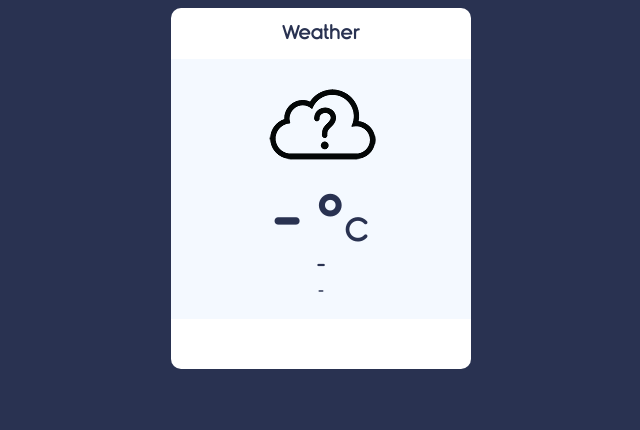
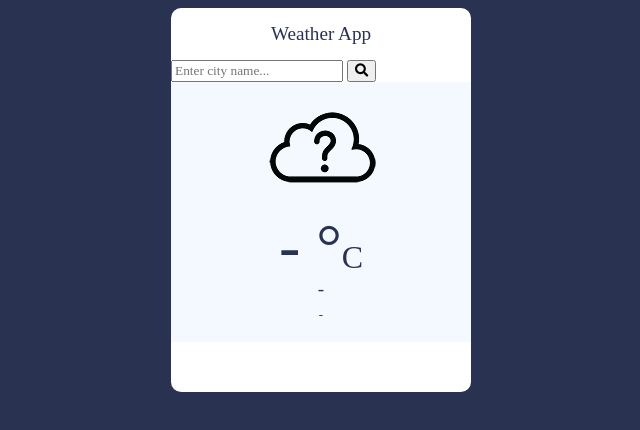
Before and after one commit to Wajahat9/Weather, a plain HTML site: page index.html in a window 1280 px wide. Shown: the whole page, without its empty margins (319-959 px from the left). Drawn offline with Linux system fonts and the light colour scheme.

Commit message:
Update index.html

```diff
--- a/index.html
+++ b/index.html
@@ -1,18 +1,27 @@
-    <!DOCTYPE html>
+<!DOCTYPE html>
 <html lang="en">
 <head>
     <meta charset="UTF-8">
-    <title>Weather App - JavaScript</title>
-    <link rel="stylesheet" href="font/Rimouski.css">
+    <meta name="viewport" content="width=device-width, initial-scale=1.0">
+    <title>Weather App</title>
+    <link rel="stylesheet" href="https://cdnjs.cloudflare.com/ajax/libs/font-awesome/5.15.4/css/all.min.css">
     <link rel="stylesheet" href="style.css">
 </head>
 <body>
-
     <div class="container">
         <div class="app-title">
-            <p>Weather</p>
+            <p>Weather App</p>
         </div>
-        <div class="notification"> </div>
+
+        <div class="search-container">
+            <input type="text" class="search-box" placeholder="Enter city name...">
+            <button class="search-button">
+                <i class="fas fa-search"></i>
+            </button>
+        </div>
+
+        <div class="notification"></div>
+
         <div class="weather-container">
             <div class="weather-icon">
                 <img src="icons/unknown.png" alt="">
@@ -21,7 +30,7 @@
                 <p>- °<span>C</span></p>
             </div>
             <div class="temperature-description">
-                <p> - </p>
+                <p>-</p>
             </div>
             <div class="location">
                 <p>-</p>
```
